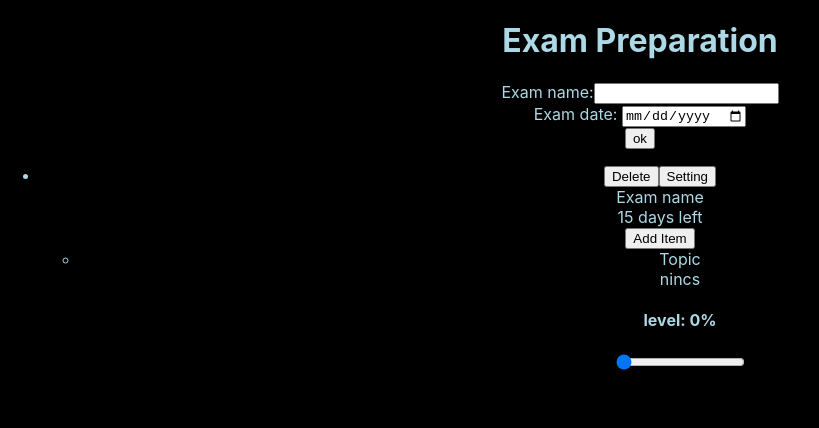
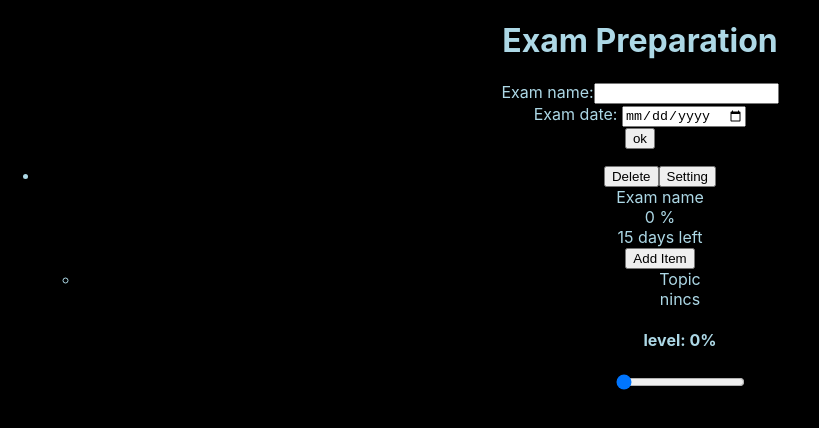
Before and after one commit to cintia-sari/exam-preparation-react, a React (Create React App) app: page / in a window 1280 px wide. Shown: the top 428 px of the page, without its empty margins (0-819 px from the left). Built offline with nearby package versions, Linux system fonts and the light colour scheme.

Commit message:
calcAverKnowledge function added

```diff
--- a/src/App.js
+++ b/src/App.js
@@ -110,7 +110,6 @@ function addTopic(id){
     }
     return group
     })
-    console.log("newtopic",newTopic)
 
     setState({
       group:newTopic,
@@ -119,7 +118,7 @@ function addTopic(id){
     });
   }
 
-function ChangeTopic(id,newValue){
+function ChangeTopic(id){
 
   const knowledgeSet = structuredClone(state.group).map(group=>{
     return{
--- a/src/Components/GroupListItem/GroupListItem.jsx
+++ b/src/Components/GroupListItem/GroupListItem.jsx
@@ -50,6 +50,15 @@ export default function GroupListItem(props ) {
           setValue={props.setValue}/>
     ))
 
+  function calcAverKnowledge(){
+    const knowledge = props.topicList.map(item=> item.knowledge );
+    const knowledgeBlock=[];
+    knowledgeBlock.push(knowledge);
+    const addedKnowledgeBlock = Math.round((knowledgeBlock[0].reduce((a,b)=> a+b))/knowledgeBlock[0].length);
+
+    return addedKnowledgeBlock
+  }
+
 
   return (
     <li key={props.item.groupId}>{props.item.groupSetting ?
@@ -82,6 +91,7 @@ export default function GroupListItem(props ) {
         <div>
           {props.item.title}
         </div>
+        <div>{calcAverKnowledge()} %</div>
         <div>
         {settingDayleft()}
         </div>
--- a/src/Components/TopicGroup/TopicGroup.jsx
+++ b/src/Components/TopicGroup/TopicGroup.jsx
@@ -7,7 +7,8 @@ export default function TopicGroup(props) {
     }
 
     function handleSetValue(e){
-        props.setValue(props.topic.topicId, e.target.value)
+        const valueInt=parseInt(e.target.value)
+        props.setValue(props.topic.topicId,valueInt)
     }
 
 
```
